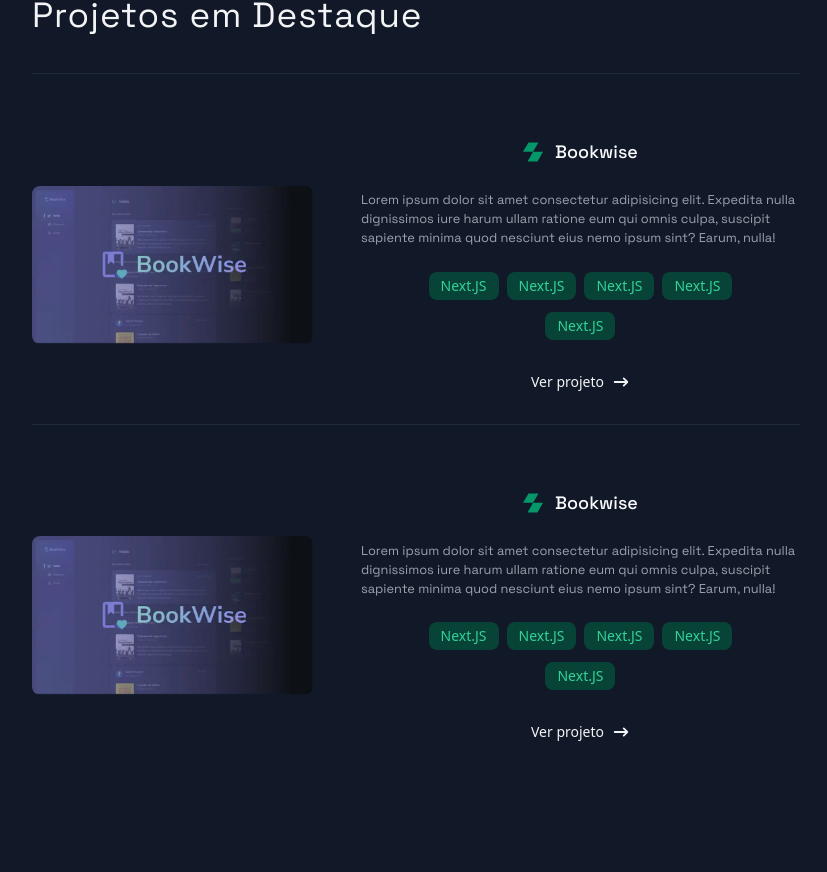
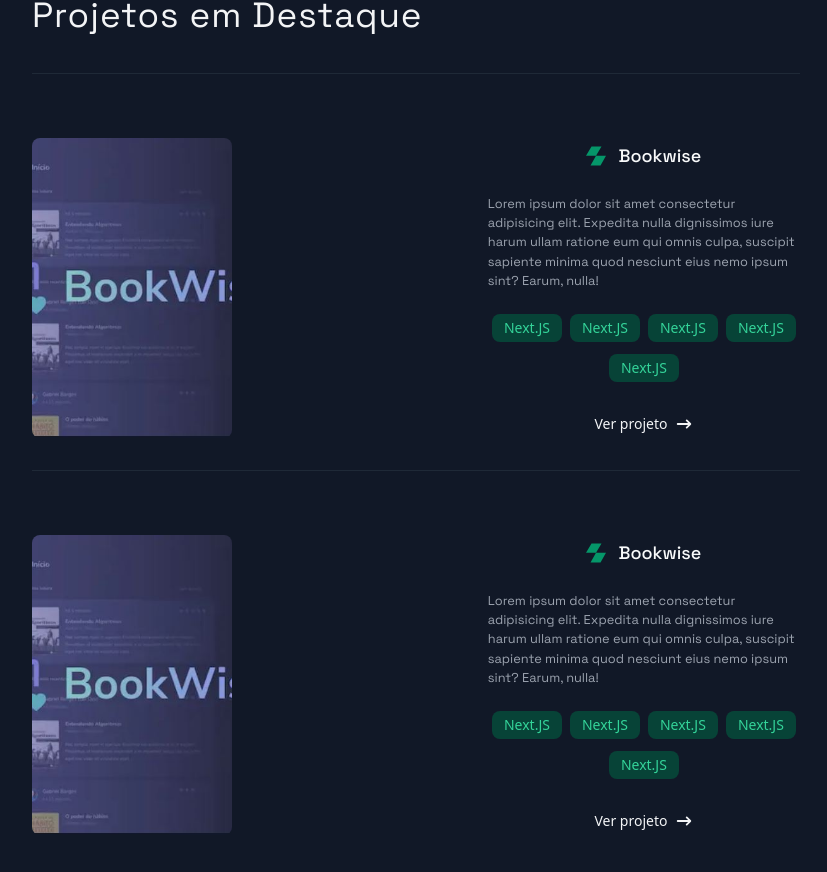
Before and after one commit to ziembick/ziembick-portfolio, a Next.js app: page / in a window 1280 px wide. Shown: the part 2298-3170 px from the top of the page, without its empty margins (32-859 px from the left). Before the commit the page ends 3104 px from the top, so only its background shows below. Built offline with nearby package versions, Linux system fonts and the light colour scheme.

Commit message:
changed states

```diff
--- a/src/app/components/pages/home/highlighlighted-projects/highlight.sass
+++ b/src/app/components/pages/home/highlighlighted-projects/highlight.sass
@@ -1,3 +1,6 @@
+
+
+
 .projetos
   display: flex
   flex-direction: column
--- a/src/app/components/pages/home/highlighlighted-projects/project-card/index.tsx
+++ b/src/app/components/pages/home/highlighlighted-projects/project-card/index.tsx
@@ -6,14 +6,14 @@ import { HiArrowNarrowRight } from "react-icons/hi";
 
 export const ProjectCard = () => {
   return (
-    <div className="flex gap-6 lg:gap-12 flex-col lg:flex-row">
+    <div className="project-card">
       <div className="">
         <Image
           width={420}
           height={304}
           src="/images/bookwise.jpg"
           alt="Imagem"
-          className="lg:min-h-full object-cover rounded-lg"
+          className="w-full h-[200px] sm:h-[300px] lg:w-[450px] lg:min-h-full object-cover rounded-lg"
         />
       </div>
       <div className="main-content">
@@ -38,7 +38,6 @@ export const ProjectCard = () => {
           <TechBadge name="Next.JS" />
           <TechBadge name="Next.JS" />
           <TechBadge name="Next.JS" />
-
         </div>
         <Link href="/projects/book-wise" className="flex items-center gap-2 text-sm">
           Ver projeto
--- a/src/app/components/pages/home/highlighlighted-projects/project-card/projectCard.sass
+++ b/src/app/components/pages/home/highlighlighted-projects/project-card/projectCard.sass
@@ -1,7 +1,9 @@
 .project-card
   display: flex
   flex-direction: row
-  gap: 13rem
+  gap: 16rem
+  margin-left: 0
+  padding-left: 0
 
 
 .main-content
```
